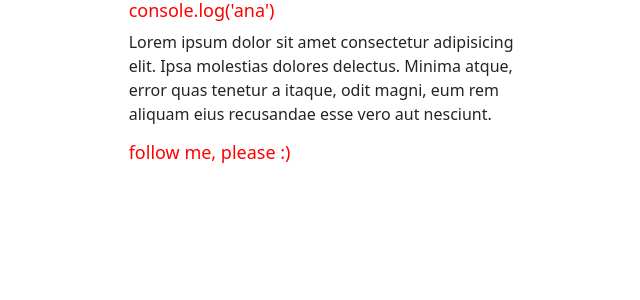
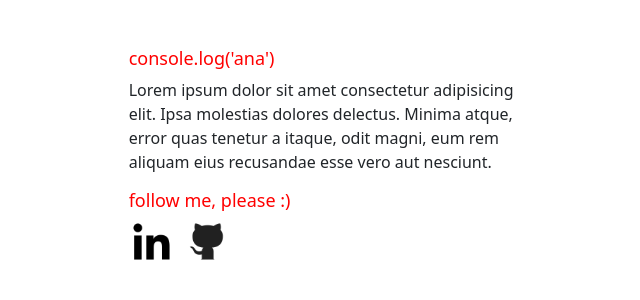
Before and after one commit to anabergerr/react-project-website, a Next.js app: page / in a window 1280 px wide. Shown: the top 300 px of the page, without its empty margins (306-946 px from the left). Built offline with nearby package versions, Linux system fonts and the light colour scheme; a web font is replaced by a local one.

Commit message:
add infos component

```diff
--- /dev/null
+++ b/src/components/Infos.jsx
@@ -0,0 +1,38 @@
+import Col from 'react-bootstrap/Col';
+import Row from 'react-bootstrap/Row';
+
+
+const Infos = () => {
+    return (
+        <>
+            <Row className="mt-5">
+                <Col md={{ span: 4, offset: 4 }}>
+                    <h1>console.log('ana')</h1>
+                    <p>
+                        Lorem ipsum dolor sit amet consectetur adipisicing elit.
+                        Ipsa molestias dolores delectus. Minima atque,
+                        error quas tenetur a itaque, odit magni, eum rem aliquam eius
+                        recusandae esse vero aut nesciunt.
+                    </p>
+                </Col>
+                <Col md={{ span: 4, offset: 4 }}>
+                    <h1>follow me, please :)</h1>
+                    <section>
+                        <a>
+                            <img src="imgs/linkedin.png" className='icon' />
+                            <a>
+                                <img src="imgs/github.png" className='icon' />
+                            </a>
+
+                        </a>
+                    </section>
+
+                </Col>
+
+            </Row>
+
+        </>
+    )
+}
+
+export default Infos
--- a/src/pages/index.jsx
+++ b/src/pages/index.jsx
@@ -1,9 +1,6 @@
 import Head from 'next/head'
 import Background from '../components/Background';
-import Col from 'react-bootstrap/Col';
-import Row from 'react-bootstrap/Row';
-
-
+import Infos from "../components/Infos";
 
 const Home = () => {
   return (
@@ -15,24 +12,7 @@ const Home = () => {
       </Head>
       <main>
         {/* <Background /> */}
-        <Row>
-          <Col md={{ span: 4, offset: 4 }}>
-            <h1>console.log('ana')</h1>
-            <p>
-              Lorem ipsum dolor sit amet consectetur adipisicing elit.
-              Ipsa molestias dolores delectus. Minima atque,
-              error quas tenetur a itaque, odit magni, eum rem aliquam eius
-              recusandae esse vero aut nesciunt.
-            </p>
-          </Col>
-          <Col md={{ span: 4, offset: 4 }}>
-            <h1>follow me, please :)</h1>
-          </Col>
-
-        </Row>
-
-
-
+        <Infos />
       </main>
     </>
 
--- a/src/styles/globals.css
+++ b/src/styles/globals.css
@@ -27,3 +27,8 @@ h1 {
     font-size: 18px !important;
     color: red;
 }
+
+.icon {
+    width: 45px;
+    margin-right: 10px;
+}
```
Also changed, not shown: public/imgs/github.png (added), public/imgs/linkedin.png (added).
